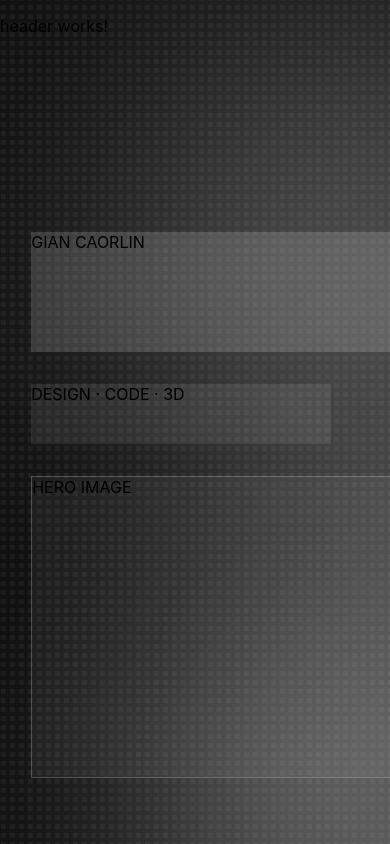
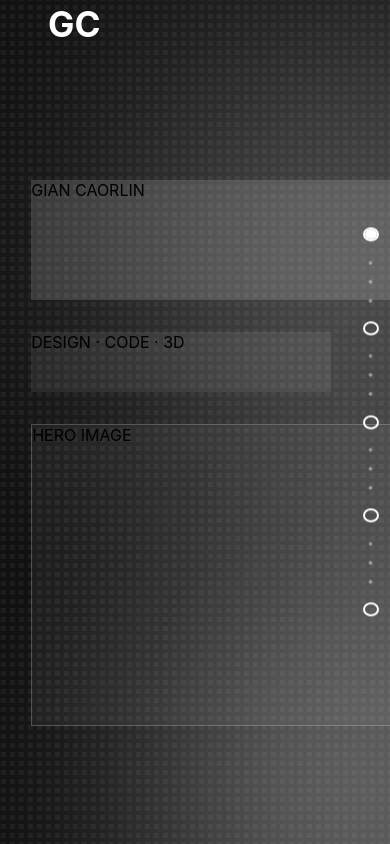
Before and after one commit to l5partanl/portfolio2026, an Angular app: page / in a window 390 px wide. Shown: the top 844 px of the page. Built offline with nearby package versions, Linux system fonts and the light colour scheme.

Commit message:
Basic header structure w/ responsive nav dots

```diff
--- a/src/app/components/header/header.css
+++ b/src/app/components/header/header.css
@@ -0,0 +1,232 @@
+/* =========================
+   HEADER
+========================= */
+header {
+  position: fixed;
+  top: 0;
+  left: 0;
+
+  width: 100%;
+  padding: 2rem 3rem;
+
+  z-index: 1000;
+}
+
+.logo {
+  position: absolute;
+  left: 3rem;
+  top: 50%;
+  transform: translateY(-50%);
+
+  color: white;
+  font-size: 2.2rem;
+  font-weight: 700;
+}
+
+/* =========================
+   INDICATOR (DESKTOP)
+========================= */
+.section-indicator {
+  position: absolute;
+  left: 50%;
+  top: 50%;
+  transform: translate(-50%, -50%);
+  display: flex;
+  align-items: center;
+  gap: 1vw;
+}
+
+/* =========================
+   DOT HIT AREA
+========================= */
+.dot-hit-area {
+  width: 1.2vw;
+  height: 1.2vw;
+  display: flex;
+  align-items: center;
+  justify-content: center;
+  border-radius: 50%;
+  transition: transform 0.6s ease;
+    position: relative;
+  z-index: 1;
+}
+
+.dot-hit-area:hover {
+  transform: scale(2.5);
+}
+
+/* =========================
+   DOT BASE
+========================= */
+.dot {
+  width: 14px;
+  height: 14px;
+
+  border-radius: 80%;
+
+  border: 2px solid white;
+
+  background: transparent;
+
+  position: relative;
+
+  overflow: hidden;
+
+  cursor: pointer;
+
+    transition: transform 0.08s linear; /* smooth follow */
+}
+
+
+
+/* =========================
+   FILL INSIDE DOT
+========================= */
+.dot-fill {
+  position: absolute;
+
+  bottom: 0;
+  left: 0;
+
+  width: 100%;
+  height: 100%;
+
+  background: white;
+
+  transform-origin: bottom;
+  transform: scaleY(0);
+
+  transition: transform 0.35s ease;
+}
+
+/* =========================
+   SEPARATOR DOTS (VISUAL ONLY)
+========================= */
+
+.dot-separator {
+  display: flex;
+  align-items: center;
+  gap: 1vw;
+
+  opacity: 0.65;
+  pointer-events: none;
+}
+
+/* tiny dots */
+.dot-separator span {
+  width: 3px;
+  height: 3px;
+
+  border-radius: 50%;
+  background: white;
+
+  opacity: 0.6;
+  animation: separatorPulse 2.4s ease-in-out infinite;
+}
+
+.dot-separator span:nth-child(2) {
+  animation-delay: 0.2s;
+}
+
+.dot-separator span:nth-child(3) {
+  animation-delay: 0.4s;
+}
+
+@keyframes separatorPulse {
+  0%, 100% {
+    transform: scale(0.8);
+    opacity: 0.3;
+  }
+  50% {
+    transform: scale(1.2);
+    opacity: 0.8;
+  }
+}
+
+/* =========================
+   TOOLTIP
+========================= */
+.tooltip-floating {
+  position: fixed;
+  top: 0;
+  left: 0;
+
+  padding: 8px 12px;
+
+  font-size: 11px;
+  letter-spacing: 0.14em;
+  text-transform: uppercase;
+
+  color: rgba(255, 255, 255, 0.9);
+
+  /* GLASS EFFECT  */
+  background: rgba(20, 20, 20, 0.35);
+  backdrop-filter: blur(14px) saturate(160%);
+  -webkit-backdrop-filter: blur(14px) saturate(160%);
+
+  border: 1px solid rgba(255, 255, 255, 0.08);
+  border-radius: 10px;
+
+  box-shadow:
+    0 10px 30px rgba(0, 0, 0, 0.35),
+    inset 0 1px 0 rgba(255, 255, 255, 0.05);
+
+  pointer-events: none;
+  white-space: nowrap;
+
+  z-index: 2000;
+
+  /* ENTRY ANIMATION */
+  animation: tooltipIn 250ms ease-out forwards;
+
+  transform-origin: top left;
+}
+
+@keyframes tooltipIn {
+  0% {
+    opacity: 0;
+    transform: translate(var(--x, 0px), var(--y, 0px)) scale(0.92);
+    filter: blur(4px);
+  }
+
+  100% {
+    opacity: 1;
+    transform: translate(var(--x, 0px), var(--y, 0px)) scale(1.2);
+    filter: blur(0px);
+  }
+}
+
+
+/* =========================
+   MOBILE (VERTICAL RIGHT)
+========================= */
+@media (max-width: 768px) {
+
+  header {
+    padding: 1.5rem;
+  }
+
+/* RIGHT SIDE VERTICAL BAR */
+  .section-indicator {
+    position: fixed;
+    right: -40vw;
+    top: 50%;
+    transform: translateY(-50%);
+
+    flex-direction: column;
+    gap: 24px;
+
+    z-index: 2000;
+  }
+
+    .dot-separator {
+    flex-direction: column; /* 🔥 rotate layout */
+    gap: 16px;
+  }
+
+  .tooltip-floating {
+display: none;
+
+}
+
+}
--- a/src/app/components/header/header.html
+++ b/src/app/components/header/header.html
@@ -1 +1,54 @@
-<p>header works!</p>
+<header>
+
+  <div class="logo">
+    GC
+  </div>
+
+  <nav class="section-indicator">
+
+    @for (section of sections; track section; let i = $index) {
+
+      <!-- MAGNETIC HIT AREA (only UX layer) -->
+      <div class="dot-hit-area">
+
+        <button
+          class="dot"
+          (click)="goTo(i)"
+          (mouseenter)="onEnter(i, $event)"
+          (mousemove)="onMove($event)"
+          (mouseleave)="onLeave()"
+           [style.transform]="getMagnetStyle(i)"
+        >
+
+          <div class="dot-fill"
+               [style.transform]="'scaleY(' + getFill(i) + ')'">
+          </div>
+
+        </button>
+
+      </div>
+
+      <!-- separator dots (NOT after last item) -->
+  @if (i < sections.length - 1) {
+    <div class="dot-separator">
+      <span></span>
+      <span></span>
+      <span></span>
+    </div>
+
+    }
+}
+  </nav>
+
+</header>
+
+<!-- TOOLTIP -->
+@if (hoveredIndex !== null) {
+  <div
+    class="tooltip-floating"
+    [style.--x]="mouseX + 12 + 'px'"
+[style.--y]="mouseY + 12 + 'px'"
+  >
+    {{ hoveredLabel }}
+  </div>
+}
--- a/src/app/components/header/header.ts
+++ b/src/app/components/header/header.ts
@@ -1,4 +1,4 @@
-import { Component } from '@angular/core';
+import { Component, Input, Output, EventEmitter, HostListener  } from '@angular/core';
 
 @Component({
   selector: 'app-header',
@@ -6,4 +6,118 @@ import { Component } from '@angular/core';
   templateUrl: './header.html',
   styleUrl: './header.css',
 })
-export class Header {}
+export class Header {
+
+  @Input() currentSection = 0;
+  @Output() navigate = new EventEmitter<number>();
+
+  sections = [
+    'Hero',
+    'About',
+    'Projects',
+    'Background',
+    'Contact'
+  ];
+
+  // =========================
+  // TOOLTIP STATE
+  // =========================
+  hoveredIndex: number | null = null;
+
+  mouseX = 0;
+  mouseY = 0;
+
+   // store dot positions
+  private dots: DOMRect[] = [];
+
+    // =========================
+  // TRACK MOUSE
+  // =========================
+  @HostListener('document:mousemove', ['$event'])
+  onMouseMove(e: MouseEvent) {
+    this.mouseX = e.clientX;
+    this.mouseY = e.clientY;
+  }
+
+    // =========================
+  // REGISTER DOTS AFTER VIEW
+  // =========================
+  @HostListener('window:load')
+  updateDots() {
+    const els = document.querySelectorAll('.dot');
+    this.dots = Array.from(els).map(el => el.getBoundingClientRect());
+  }
+
+  // =========================
+  // MAGNET POSITION
+  // =========================
+  getMagnetStyle(i: number): string {
+
+    const el = this.dots[i];
+    if (!el) return 'translate(0px,0px)';
+
+    const cx = el.left + el.width / 2;
+    const cy = el.top + el.height / 2;
+
+    const dx = this.mouseX - cx;
+    const dy = this.mouseY - cy;
+
+    const dist = Math.sqrt(dx * dx + dy * dy);
+
+    const radius = 80; // influence radius
+
+    if (dist > radius) return 'translate(0px,0px)';
+
+    const strength = (1 - dist / radius) * 10;
+
+    return `translate(${dx * strength * 0.05}px, ${dy * strength * 0.05}px)`;
+  }
+
+  // =========================
+  // NAV
+  // =========================
+  goTo(index: number) {
+    this.navigate.emit(index);
+  }
+
+  // =========================
+  // FILL
+  // =========================
+  getFill(index: number): number {
+    const diff = this.currentSection - index;
+
+    // full if passed, partial if near
+    if (diff >= 0) return 1;
+    if (diff < -1) return 0;
+
+    // transition zone (smooth between sections)
+    return 1 + diff; // diff is negative between 0 and -1
+  }
+
+  // =========================
+  // TOOLTIP EVENTS
+  // =========================
+  onEnter(index: number, event: MouseEvent) {
+    this.hoveredIndex = index;
+    this.updateMouse(event);
+  }
+
+  onMove(event: MouseEvent) {
+    this.updateMouse(event);
+  }
+
+  onLeave() {
+    this.hoveredIndex = null;
+  }
+
+  private updateMouse(event: MouseEvent) {
+    this.mouseX = event.clientX;
+    this.mouseY = event.clientY;
+  }
+
+  get hoveredLabel(): string {
+    return this.hoveredIndex !== null
+      ? this.sections[this.hoveredIndex]
+      : '';
+  }
+}
--- a/src/app/pages/home/home.html
+++ b/src/app/pages/home/home.html
@@ -1,4 +1,7 @@
-<app-header />
+<app-header
+  [currentSection]="smoothIndex"
+  (navigate)="goToSection($event)">
+</app-header>
 
 <div class="bg-layer" [style.background]="bgColor"></div>
 
--- a/src/app/pages/home/home.ts
+++ b/src/app/pages/home/home.ts
@@ -174,4 +174,22 @@ get isAboutVisible() {
   return this.smoothIndex > 0.6 && this.smoothIndex < 1.4;
 }
 
+
+    // =========================
+  // FOR SCROLL INDICATOR
+  // =========================
+goToSection(index: number) {
+
+  this.targetIndex = index;
+
+  if (window.innerWidth <= 768) {
+
+    window.scrollTo({
+      top: index * window.innerHeight,
+      behavior: 'smooth'
+    });
+
   }
+}
+
+  }
```
